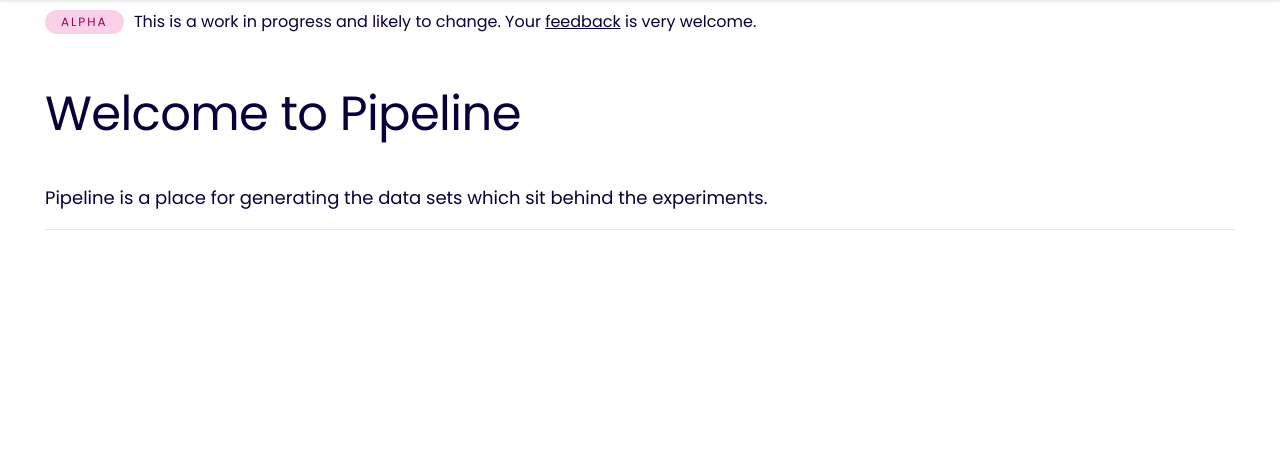
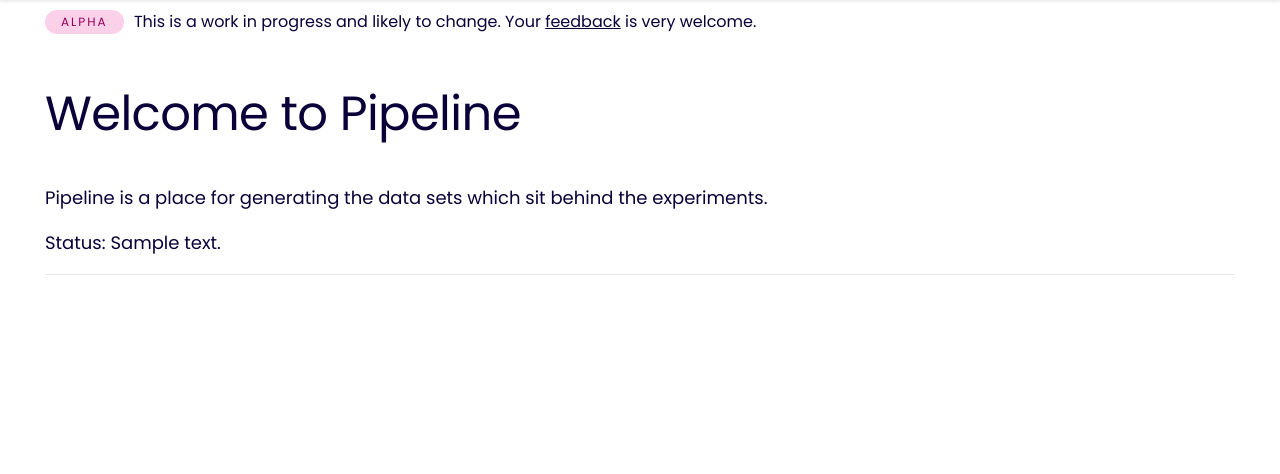
Before and after one commit to histofyi/analysis-pipeline, a Flask app: template templates/index.html in a window 1280 px wide. Shown: the part 60-534 px from the top of the page. Run offline with Flask 2, Linux system fonts and the light colour scheme; the template is opened without the code that fills it: most values are stand-ins (such as "Sample title", 1, 10 or a date in 2020).

Commit message:
Added a status message to show filesystem provider is working

```diff
--- a/templates/index.html
+++ b/templates/index.html
@@ -11,6 +11,7 @@
         <p>
           Pipeline is a place for generating the data sets which sit behind the experiments.
         </p>
+        <p>Status: {{message}}</p>
       </div>
     </div>
   </div>
```
